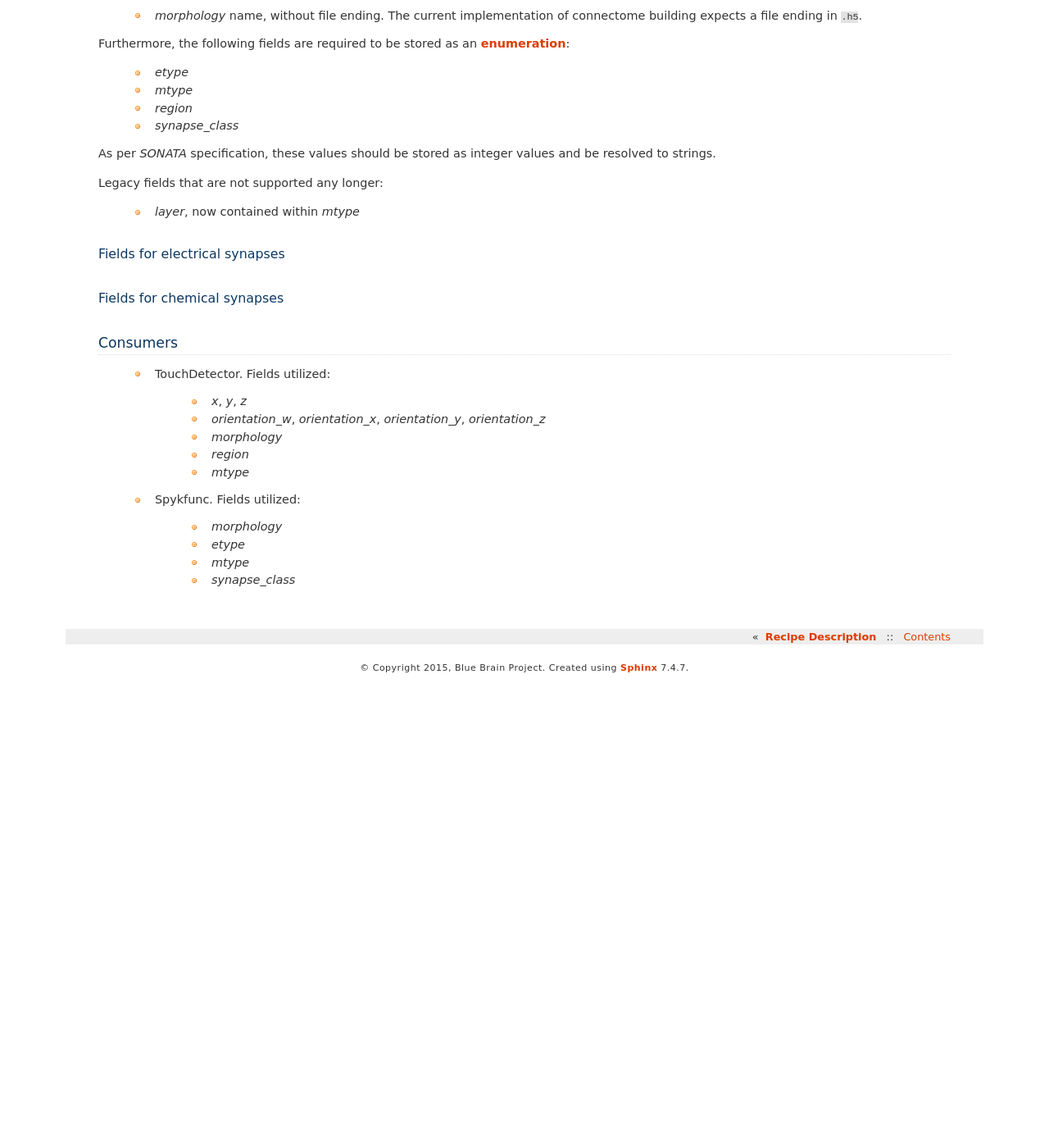
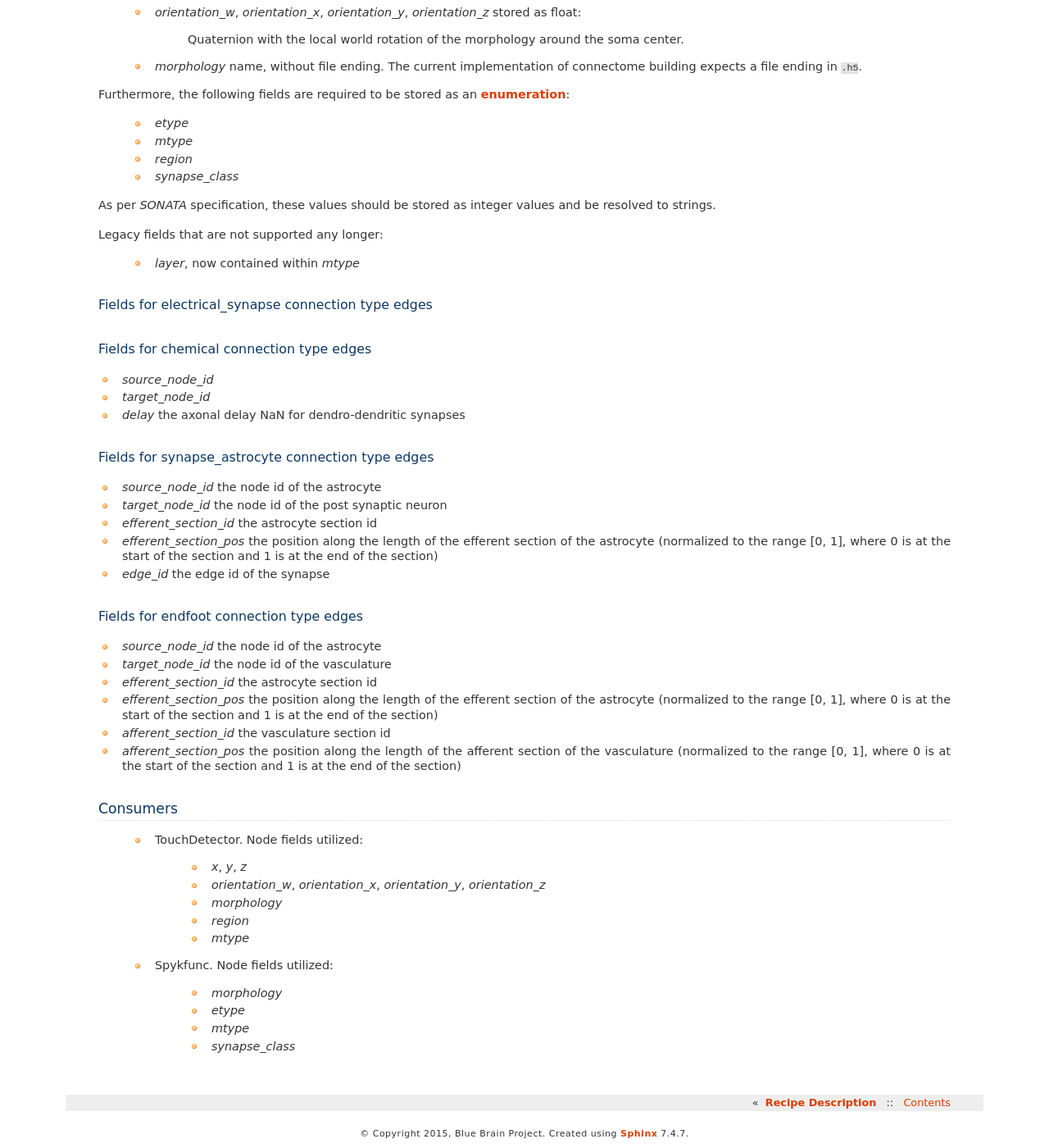
Before and after one commit to BlueBrain/sonata-extension, a Sphinx documentation site: the page built from source/sonata.rst, in a window 1280 px wide and 1400 px high, scrolled down 1431 px. Shown: the whole window at 82% size. Built offline with Sphinx 7.4.7, drawn with Linux system fonts in a browser that asks for light colours; before the commit the page ends 2263 px from its top, so only the background shows below that; some of the changed text lies outside the part shown.

Commit message:
Getting Dan's feedback
Change-Id: Ic360b469bff32957662d81fa17dee34c3d8f7490

```diff
--- a/source/sonata.rst
+++ b/source/sonata.rst
@@ -49,17 +49,24 @@
 
 Connectivity between these populations is directional, and edges will be
 contained in populations specifying `source` and `target` node populations
-as well as synapse type::
+as well as connection type::
 
-    /edges/${source_population}__${target_population}__${synapse_type}
+    /edges/${source_population}__${target_population}__${connection_type}
 
 If `source` and `target` population are identical, a single population may
 also be bi-directional.
 
-Currently, the following synapse types are supported:
+Currently, the following connection types are supported:
 
- - `electrical`, also known as gap-junctions
- - `chemical`
+ - `electrical`
+   this includes gap junctions for instance.
+ - `chemical_synapse`
+   this would include the following possible subtypes: glutamatergic, gabaergic, dopaminergic, serotinergic, adrenergic
+ - `synapse_astrocyte`
+   this manages the connection from an astrocyte to a particular synapse
+ - `endfoot`
+   this manages the connection between a vasculature and an astrocyte
+
 
 Examples::
 
@@ -98,16 +105,39 @@
 
  - `layer`, now contained within `mtype`
 
-Fields for electrical synapses
-~~~~~~~~~~~~~~~~~~~~~~~~~~~~~~
 
-Fields for chemical synapses
-~~~~~~~~~~~~~~~~~~~~~~~~~~~~
+Fields for electrical_synapse connection type edges
+~~~~~~~~~~~~~~~~~~~~~~~~~~~~~~~~~~~~~~~~~~~~~~~~~~~
+
+
+Fields for chemical connection type edges
+~~~~~~~~~~~~~~~~~~~~~~~~~~~~~~~~~~~~~~~~~
+- `source_node_id`
+- `target_node_id`
+- `delay` the axonal delay
+  NaN for dendro-dendritic synapses
+
+Fields for synapse_astrocyte connection type edges
+~~~~~~~~~~~~~~~~~~~~~~~~~~~~~~~~~~~~~~~~~~~~~~~~~~
+- `source_node_id` the node id of the astrocyte
+- `target_node_id` the node id of the post synaptic neuron
+- `efferent_section_id` the astrocyte section id
+- `efferent_section_pos` the position along the length of the efferent section of the astrocyte (normalized to the range [0, 1], where 0 is at the start of the section and 1 is at the end of the section)
+- `edge_id` the edge id of the synapse
+
+Fields for endfoot connection type edges
+~~~~~~~~~~~~~~~~~~~~~~~~~~~~~~~~~~~~~~~~
+- `source_node_id` the node id of the astrocyte
+- `target_node_id` the node id of the vasculature
+- `efferent_section_id` the astrocyte section id
+- `efferent_section_pos` the position along the length of the efferent section of the astrocyte (normalized to the range [0, 1], where 0 is at the start of the section and 1 is at the end of the section)
+- `afferent_section_id` the vasculature section id
+- `afferent_section_pos` the position along the length of the afferent section of the vasculature (normalized to the range [0, 1], where 0 is at the start of the section and 1 is at the end of the section)
 
 Consumers
 ---------
 
- - TouchDetector. Fields utilized:
+ - TouchDetector. Node fields utilized:
 
     - `x`, `y`, `z`
     - `orientation_w`, `orientation_x`, `orientation_y`, `orientation_z`
@@ -115,7 +145,7 @@
     - `region`
     - `mtype`
 
- - Spykfunc. Fields utilized:
+ - Spykfunc. Node fields utilized:
 
     - `morphology`
     - `etype`
```
